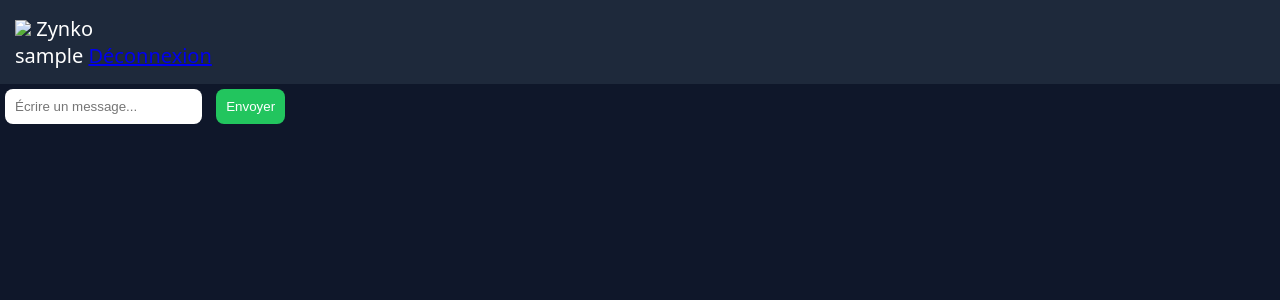
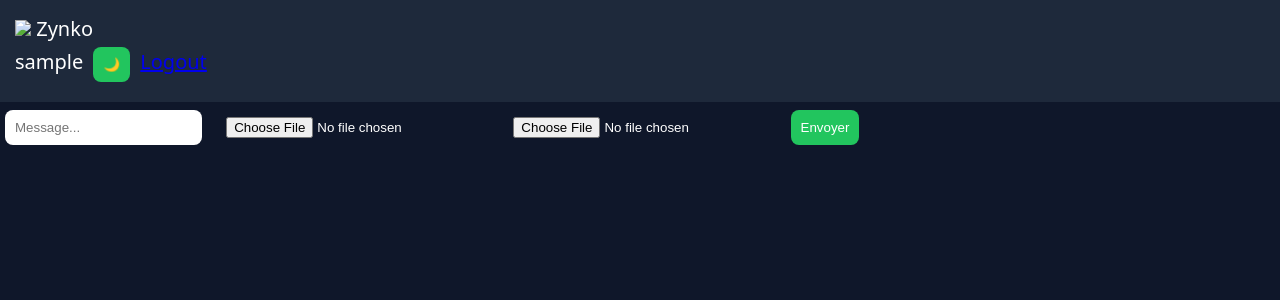
Before and after one commit to 12345678708/zynko, a Flask app: page /chat in a window 1280 px wide. Shown: the top 300 px of the page. Run offline with Flask 3, Linux system fonts and the light colour scheme; the visitor is signed in with stand-in values (Sample User, id 1); tables that the repository leaves empty hold one stand-in row (values such as "Sample post").

Commit message:
Update chat.html

```diff
--- a/templates/chat.html
+++ b/templates/chat.html
@@ -1,4 +1,5 @@
 <!DOCTYPE html>
+
 <html lang="fr">
 
 <head>
@@ -6,42 +7,60 @@
 <meta charset="UTF-8">
 <meta name="viewport" content="width=device-width, initial-scale=1">
 
-<title>Zynko</title>
+<title>Zynko Chat</title>
 
 <link rel="stylesheet" href="/static/style.css">
-
-<!-- PWA -->
-<link rel="manifest" href="/static/manifest.json">
-<meta name="theme-color" content="#22c55e">
 
 </head>
 
 <body>
 
-<div class="container">
-
-<header class="header">
+<header class="topbar">
 
 <div class="logo">
-<img src="/static/avatar.png" width="35">
+<img src="/static/avatar.png" class="avatar">
 <span>Zynko</span>
 </div>
 
 <div class="user">
-{{username}}
-<a href="/logout">Déconnexion</a>
+
+<span>{{username}}</span>
+
+<button onclick="toggleMode()">🌙</button>
+
+<a href="/logout">Logout</a>
+
 </div>
 
 </header>
 
-<div class="messages">
+<div class="chat-container">
+
+<div class="messages" id="messages">
 
 {% for m in messages %}
 
-<div class="bubble">
+<div class="message">
 
-<b>{{m[0]}}</b><br>
-{{m[1]}}
+<b>{{m[0]}}</b>
+
+<p>{{m[1]}}</p>
+
+{% if m[2] %}
+
+<img src="/static/uploads/{{m[2]}}" class="image">
+
+{% endif %}
+
+{% if m[3] %}
+
+<audio controls>
+
+<source src="/static/uploads/{{m[3]}}">
+
+</audio>
+
+{% endif %}
 
 </div>
 
@@ -49,14 +68,18 @@
 
 </div>
 
-<form method="POST" class="send">
+<form method="POST" enctype="multipart/form-data" class="send">
 
 <input
 name="message"
-placeholder="Écrire un message..."
-maxlength="300"
-required
+placeholder="Message..."
+maxlength="500"
+
 >
+
+<input type="file" name="image">
+
+<input type="file" name="audio">
 
 <button>Envoyer</button>
 
@@ -64,14 +87,22 @@ required
 
 </div>
 
-
 <script>
 
-if ("serviceWorker" in navigator) {
-navigator.serviceWorker.register("/static/sw.js")
+function toggleMode(){
+
+document.body.classList.toggle("light")
+
 }
+
+setInterval(function(){
+
+location.reload()
+
+},3000)
 
 </script>
 
 </body>
+
 </html>
```
